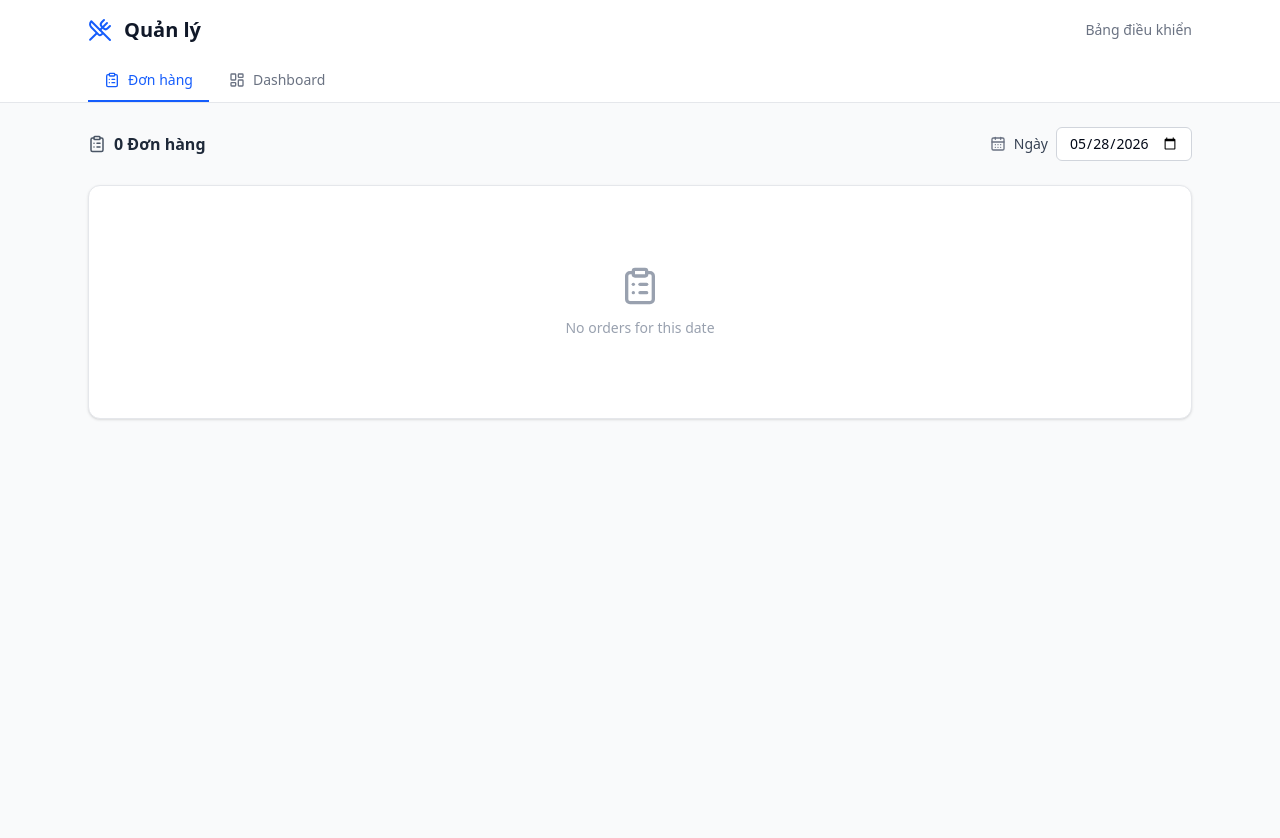
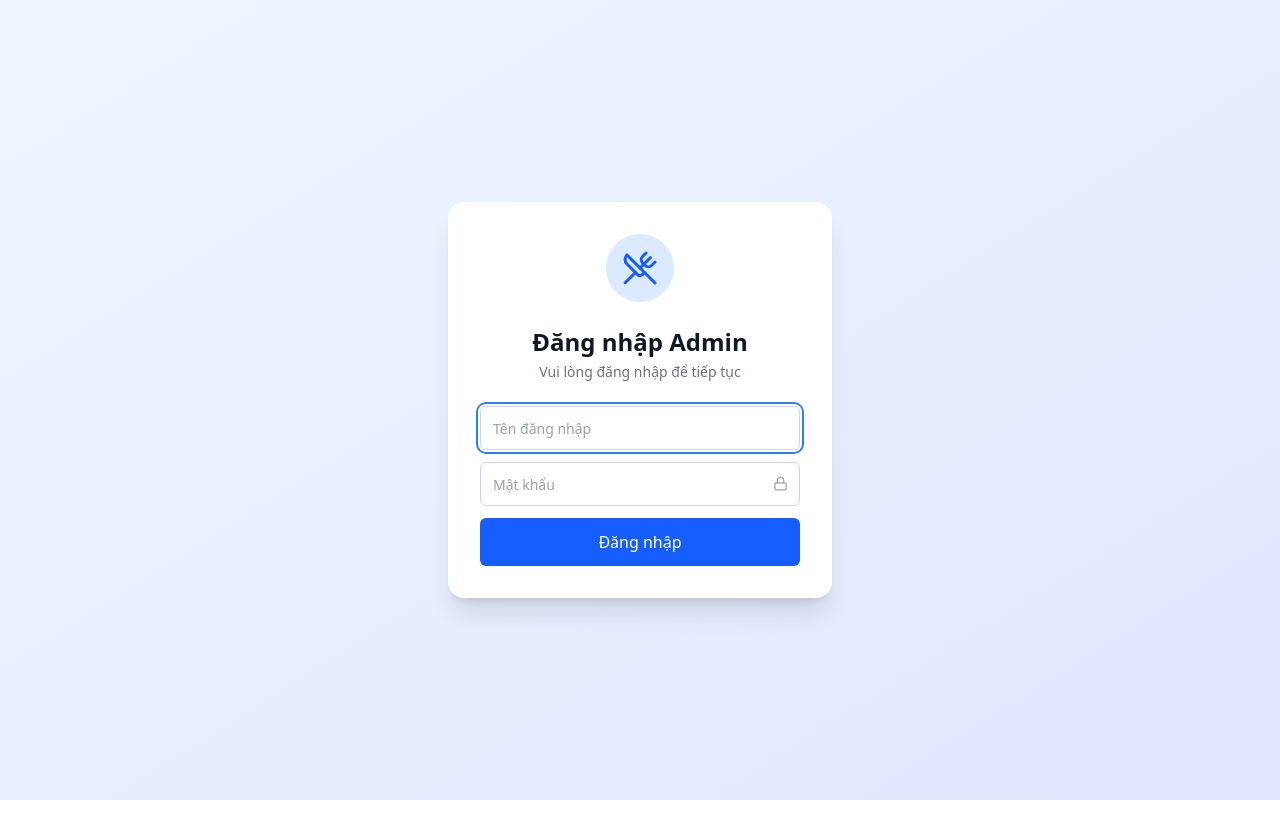
Before and after one commit to Nguyen-An/menu-ntl, a React (Vite) app: page /admin in a window 1280 px wide. Shown: the top 838 px of the page. After the commit the page ends 800 px from the top, so only its background shows below. Built offline with nearby package versions, Linux system fonts and the light colour scheme; no server answers.

Commit message:
feat: implement admin login functionality and session management

```diff
--- a/src/pages/Admin/AdminLayout.tsx
+++ b/src/pages/Admin/AdminLayout.tsx
@@ -1,7 +1,32 @@
+import { useState, useEffect } from 'react';
 import { Outlet, NavLink } from 'react-router-dom';
-import { UtensilsCrossed, ClipboardList, LayoutDashboard } from 'lucide-react';
+import { UtensilsCrossed, ClipboardList, LayoutDashboard, LogOut } from 'lucide-react';
+import AdminLoginPage from './AdminLoginPage';
+import { Button } from '@/components/ui/button';
+
+const SESSION_KEY = 'adminSession';
+
+type AdminSession = { id: string; name: string; role: string };
 
 export default function AdminLayout() {
+  const [session, setSession] = useState<AdminSession | null>(() => {
+    try {
+      const raw = localStorage.getItem(SESSION_KEY);
+      return raw ? JSON.parse(raw) : null;
+    } catch {
+      return null;
+    }
+  });
+
+  useEffect(() => {
+    if (session) localStorage.setItem(SESSION_KEY, JSON.stringify(session));
+    else localStorage.removeItem(SESSION_KEY);
+  }, [session]);
+
+  if (!session) {
+    return <AdminLoginPage onLogin={setSession} />;
+  }
+
   const navClass = ({ isActive }: { isActive: boolean }) =>
     `flex items-center gap-2 px-4 py-2.5 text-sm font-medium border-b-2 transition-colors ${
       isActive
@@ -18,7 +43,20 @@ export default function AdminLayout() {
             <UtensilsCrossed size={24} className="text-blue-600" />
             <h1 className="text-xl font-bold text-gray-900">Quản lý</h1>
           </div>
-          <span className="text-sm text-gray-500">Bảng điều khiển</span>
+          <div className="flex items-center gap-3">
+            <span className="text-sm text-gray-500">
+              Xin chào, <span className="font-medium text-gray-700">{session.name}</span>
+            </span>
+            <Button
+              variant="outline"
+              size="sm"
+              className="gap-2 text-gray-600"
+              onClick={() => setSession(null)}
+            >
+              <LogOut size={15} />
+              Đăng xuất
+            </Button>
+          </div>
         </div>
         {/* Nav tabs */}
         <div className="max-w-6xl mx-auto px-6 flex gap-1">
--- /dev/null
+++ b/src/pages/Admin/AdminLoginPage.tsx
@@ -0,0 +1,86 @@
+import { useState } from 'react';
+import { getAdmins } from '@/utils/storage';
+import { Button } from '@/components/ui/button';
+import { Input } from '@/components/ui/input';
+import { UtensilsCrossed, Lock } from 'lucide-react';
+
+type Props = {
+  onLogin: (user: { id: string; name: string; role: string }) => void;
+};
+
+export default function AdminLoginPage({ onLogin }: Props) {
+  const [name, setName] = useState('');
+  const [password, setPassword] = useState('');
+  const [error, setError] = useState('');
+  const [loading, setLoading] = useState(false);
+
+  async function handleLogin() {
+    if (!name.trim() || !password.trim()) {
+      setError('Vui lòng nhập đầy đủ tên và mật khẩu.');
+      return;
+    }
+    setLoading(true);
+    setError('');
+    try {
+      const admins = await getAdmins();
+      const found = admins.find(
+        (a) => a.name === name.trim() && a.password === password
+      );
+      if (found) {
+        onLogin({ id: found.id, name: found.name, role: found.role });
+      } else {
+        setError('Tên đăng nhập hoặc mật khẩu không đúng.');
+      }
+    } catch {
+      setError('Có lỗi xảy ra, vui lòng thử lại.');
+    } finally {
+      setLoading(false);
+    }
+  }
+
+  return (
+    <div className="min-h-screen bg-linear-to-br from-blue-50 to-indigo-100 flex items-center justify-center p-4">
+      <div className="bg-white rounded-2xl shadow-xl p-8 w-full max-w-sm flex flex-col items-center gap-6">
+        <div className="bg-blue-100 rounded-full p-4">
+          <UtensilsCrossed size={36} className="text-blue-600" />
+        </div>
+        <div className="text-center">
+          <h1 className="text-2xl font-bold text-gray-900">Đăng nhập Admin</h1>
+          <p className="text-gray-500 text-sm mt-1">Vui lòng đăng nhập để tiếp tục</p>
+        </div>
+        <div className="w-full flex flex-col gap-3">
+          <Input
+            placeholder="Tên đăng nhập"
+            value={name}
+            onChange={(e) => setName(e.target.value)}
+            onKeyDown={(e) => e.key === 'Enter' && handleLogin()}
+            className="h-11"
+            autoFocus
+          />
+          <div className="relative">
+            <Input
+              type="password"
+              placeholder="Mật khẩu"
+              value={password}
+              onChange={(e) => setPassword(e.target.value)}
+              onKeyDown={(e) => e.key === 'Enter' && handleLogin()}
+              className="h-11 pr-10"
+            />
+            <Lock size={15} className="absolute right-3 top-3.5 text-gray-400" />
+          </div>
+          {error && (
+            <p className="text-sm text-red-500 text-center">{error}</p>
+          )}
+          <Button
+            onClick={handleLogin}
+            disabled={loading}
+            size="lg"
+            className="w-full"
+          >
+            {loading ? 'Đang đăng nhập...' : 'Đăng nhập'}
+          </Button>
+        </div>
+      </div>
+    </div>
+  );
+}
--- a/src/utils/storage.ts
+++ b/src/utils/storage.ts
@@ -1,8 +1,10 @@
 import type { Order } from '@/types';
 
 const BIN_ID = import.meta.env.VITE_JSONBIN_BIN_ID;
+const ADMIN_BIN_ID = import.meta.env.VITE_JSONBIN_ADMIN_BIN_ID;
 const API_KEY = import.meta.env.VITE_JSONBIN_API_KEY;
 const BASE_URL = `https://api.jsonbin.io/v3/b/${BIN_ID}`;
+const ADMIN_BASE_URL = `https://api.jsonbin.io/v3/b/${ADMIN_BIN_ID}`;
 
 const headers = {
   'Content-Type': 'application/json',
@@ -26,3 +28,20 @@ export async function saveOrders(orders: Order[]): Promise<void> {
     body: JSON.stringify({ orders }),
   });
 }
+
+export type AdminUser = {
+  id: string;
+  name: string;
+  password: string;
+  role: string;
+};
+
+export async function getAdmins(): Promise<AdminUser[]> {
+  try {
+    const res = await fetch(`${ADMIN_BASE_URL}/latest`, { headers });
+    const data = await res.json();
+    return data.record?.admins ?? [];
+  } catch {
+    return [];
+  }
+}
```
